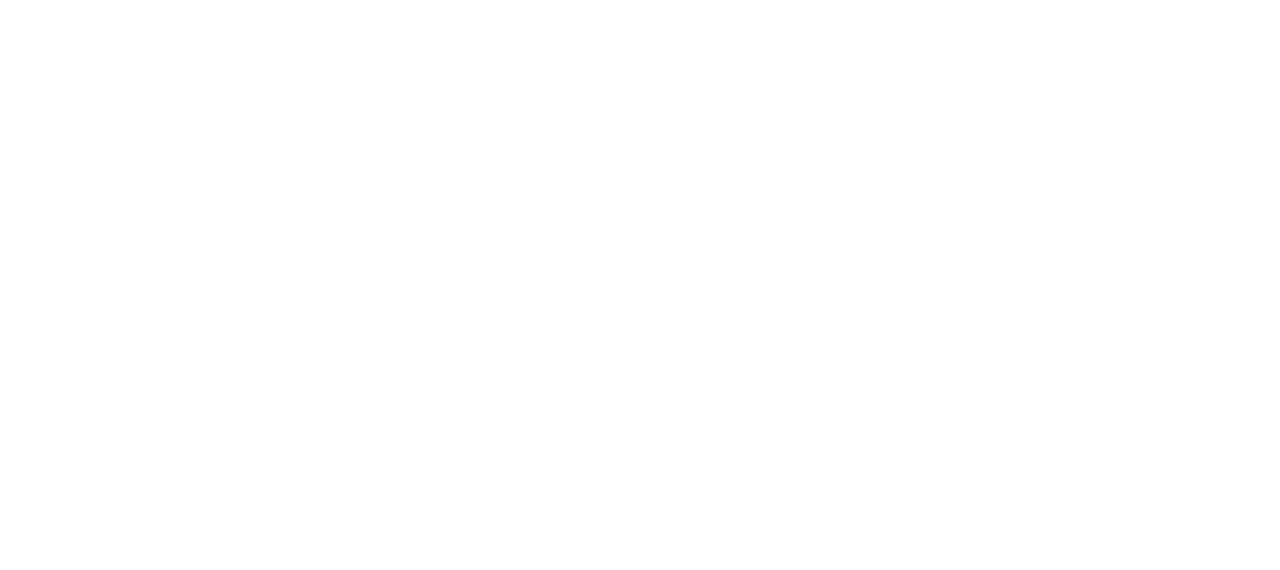
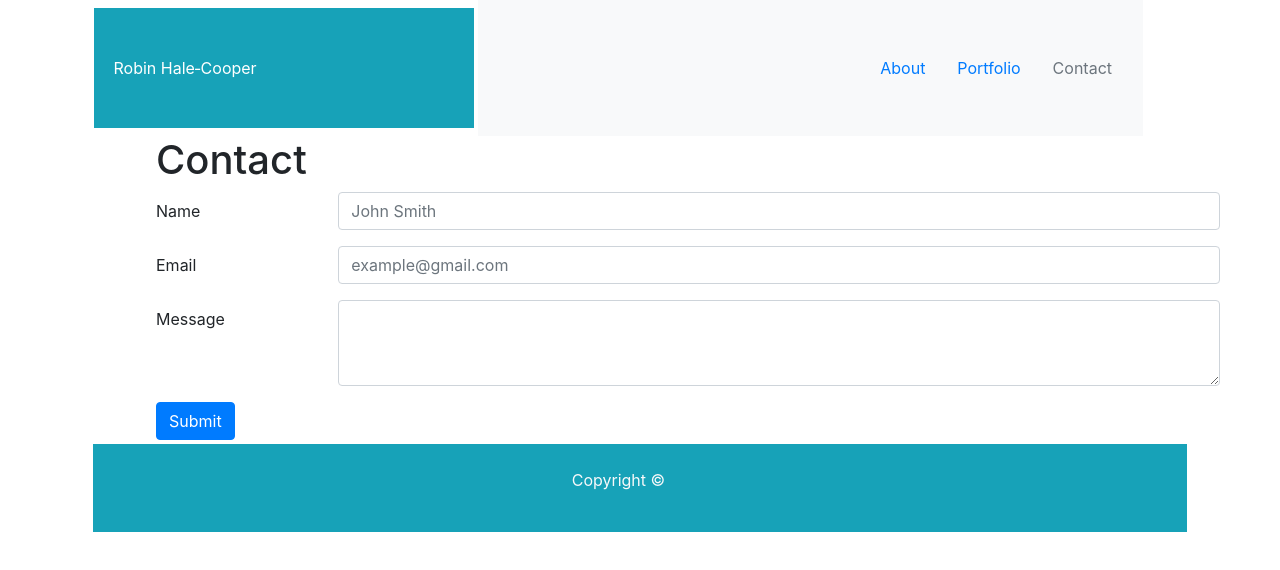
Before and after one commit to rhalecooper/bootstrap-portfolio, a plain HTML site: page contact.html in a window 1280 px wide. Drawn offline with nearby package versions, Linux system fonts and the light colour scheme.

Commit message:
add contact.html

```diff
--- a/contact.html
+++ b/contact.html
@@ -0,0 +1,84 @@
+<!DOCTYPE html>
+<html lang="en">
+
+<head>
+    <meta charset="UTF-8">
+    <meta name="viewport" content="width=device-width, initial-scale=1.0">
+    <meta http-equiv="X-UA-Compatible" content="ie=edge">
+    <title>Contact</title>
+    <link rel="stylesheet" href="https://maxcdn.bootstrapcdn.com/bootstrap/4.0.0/css/bootstrap.min.css">
+
+</head>
+
+<body>
+
+    <!-- On xs and sm screens, content should take up the entire screen.
+    On md and larger screens, you should have some margins on the left
+    and right side of the screen.
+     -->
+
+    <div class="container w-100">
+        <div class="row align-items-center">
+            <div class="col-4 bg-info ml-md-4 py-5">
+                <span class="text-white">&nbsp;Robin&nbsp;Hale&#8209;Cooper&nbsp;</span>
+            </div>
+            <div class="col-7 bg-light py-5 ml-md-1 mr-md-4">
+                <ul class="nav justify-content-end">
+                    <li class="nav-item"> <a class="nav-link" href="index.html">About</a></li>
+                    <li class="nav-item"> <a class="nav-link" href="#">Portfolio</a></li>
+                    <li class="nav-item"> <a class="nav-link disabled" href="#">Contact</a> </li>
+                </ul>
+            </div>
+        </div>
+    </div>
+
+
+
+    <div class="container">
+        <div class="row  mx-md-2">
+            <div class="col-12 mx-0 mx-md-2 mx-lg-5">
+
+                <h1>Contact</h1>
+                <form>
+                    <div class="form-group row">
+                        <label for="name" class="col-sm-2 col-form-label">Name</label>
+                        <div class="col-sm-10">
+                            <input type="text" class="form-control" id="name" name="name" placeholder="John Smith" required="required">
+                        </div>
+                    </div>
+
+                    <div class="form-group row">
+                        <label for="email" class="col-sm-2 col-form-label">Email</label>
+                        <div class="col-sm-10">
+                            <input type="email" class="form-control" id="email" name="email" placeholder="example@gmail.com" required="required">
+                        </div>
+                    </div>
+
+                    <div class="form-group row">
+                            <label for="message" class="col-sm-2 col-form-label">Message</label>
+                            <div class="col-sm-10">
+                                <textarea class="form-control" rows="3" id="message" name="message" required="required"></textarea>
+                            </div>
+                        </div>
+                        <button type="submit" class="btn btn-primary">Submit</button>
+                </form>
+
+            </div>
+        </div>
+    </div>
+
+
+
+    <footer class="footer mt-1">
+        <div class="container text-center">
+            <div class="row bg-info mx-md-2 py-4">
+                <div class="col-11 bg-info mx-md-4 text-align-center">
+                    <p class="text-light">Copyright &copy;</p>
+                </div>
+            </div>
+        </div>
+    </footer>
+
+</body>
+
+</html>
```
Also changed, not shown: index.html (+2 -2 lines).
